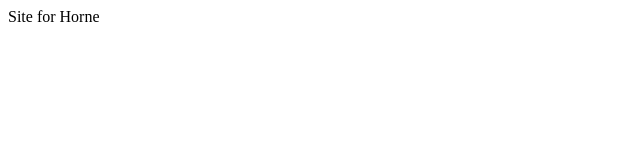
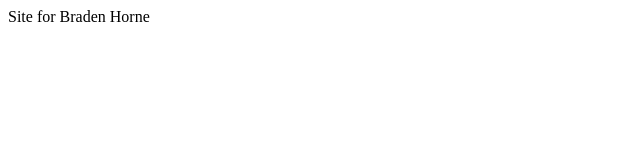
Before and after one commit to RBCantrell/wdd13-Horne, a plain HTML site: page index.html in a window 1280 px wide. Shown: the full height of the page, 0-640 px from the left. Drawn offline with Linux system fonts and the light colour scheme.

Commit message:
Update index.html

```diff
--- a/index.html
+++ b/index.html
@@ -6,6 +6,6 @@
     <title>Document</title>
 </head>
 <body>
-    Site for Horne
+    Site for Braden Horne
 </body>
 </html>
```
